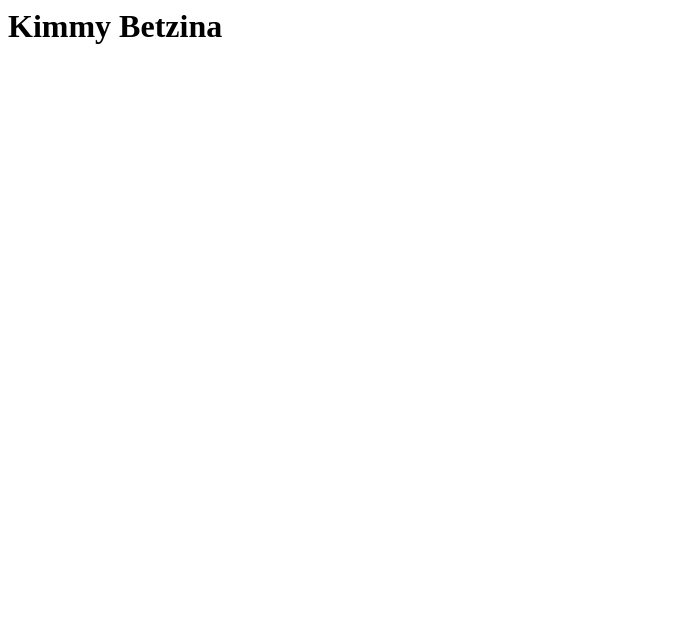
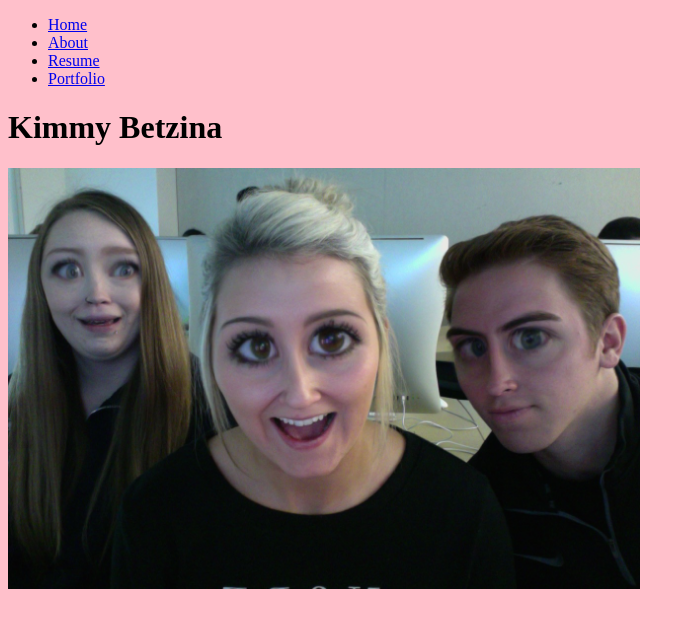
Before and after one commit to kimmybetzina/kimmybetzina.github.io, a plain HTML site: page index.html in a window 1280 px wide. Shown: the whole page, without its empty margins (0-695 px from the left). Drawn offline with Linux system fonts and the light colour scheme.

Commit message:
Fixed Styles

```diff
--- a/css/styles.css
+++ b/css/styles.css
@@ -0,0 +1,7 @@
+body {
+background: pink;
+}
+
+img {
+width: 50%;
+}
--- a/index.html
+++ b/index.html
@@ -1,6 +1,22 @@
-<html>
-  <head></head>
+<!DOCTYPE html>
+<html lang="en">
+  <head>
+       <meta charset="UTF-8">
+    <title>Document</title>
+    <link rel="stylesheet" href="css/styles.css">
+  </head>
   <body>
+
+      <nav role='navigation'>
+  <ul>
+    <li><a href="index.html">Home</a></li>
+    <li><a href="about.html">About</a></li>
+    <li><a href="resume.html">Resume</a></li>
+    <li><a href="portfolio.html">Portfolio</a></li>
+  </ul>
+</nav>
+
     <h1>Kimmy Betzina</h1>
+      <img src="img/me.jpg" />
   </body>
 </html>
```
Also changed, not shown: about.html (+17 -2 lines).
